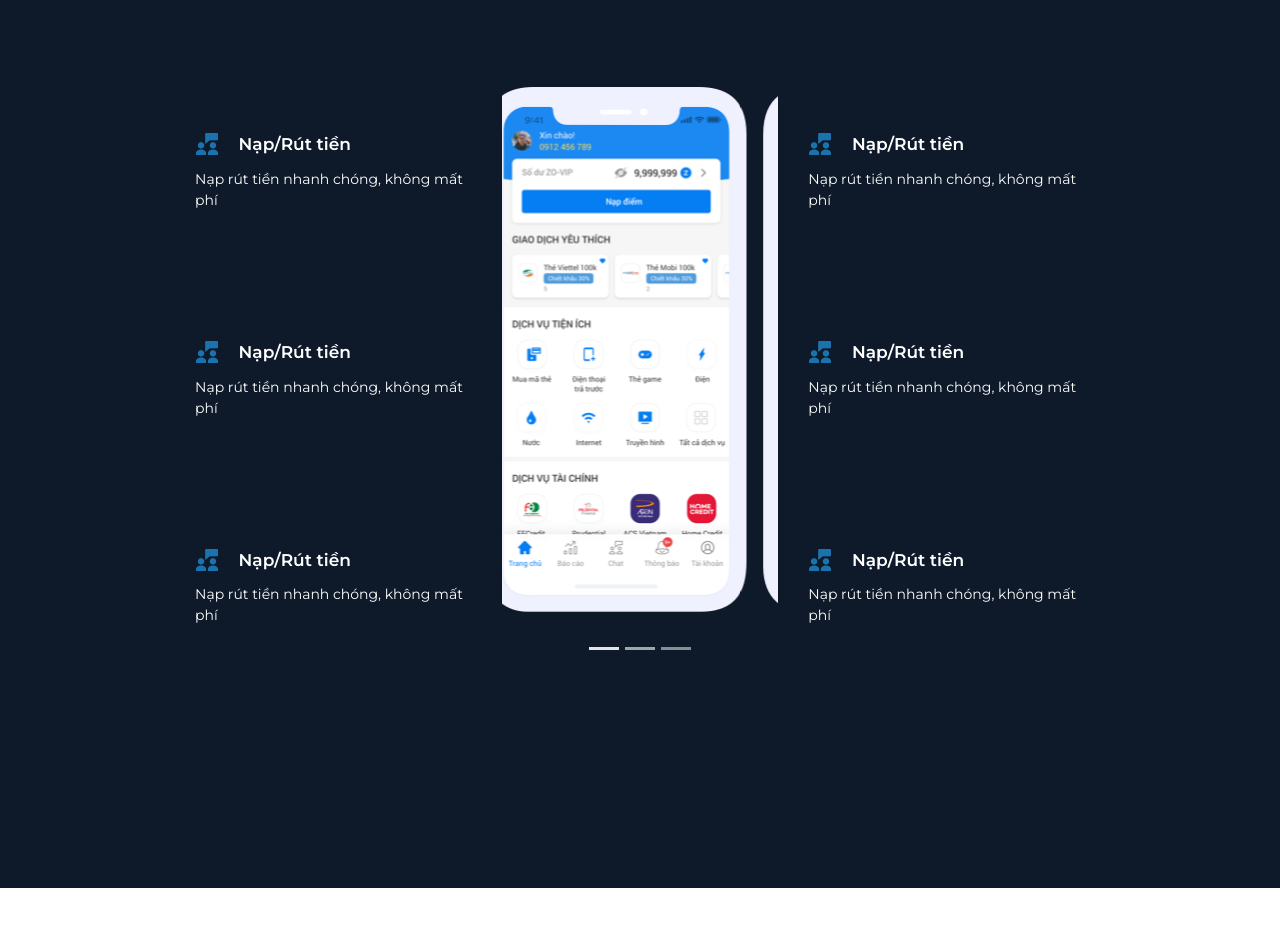
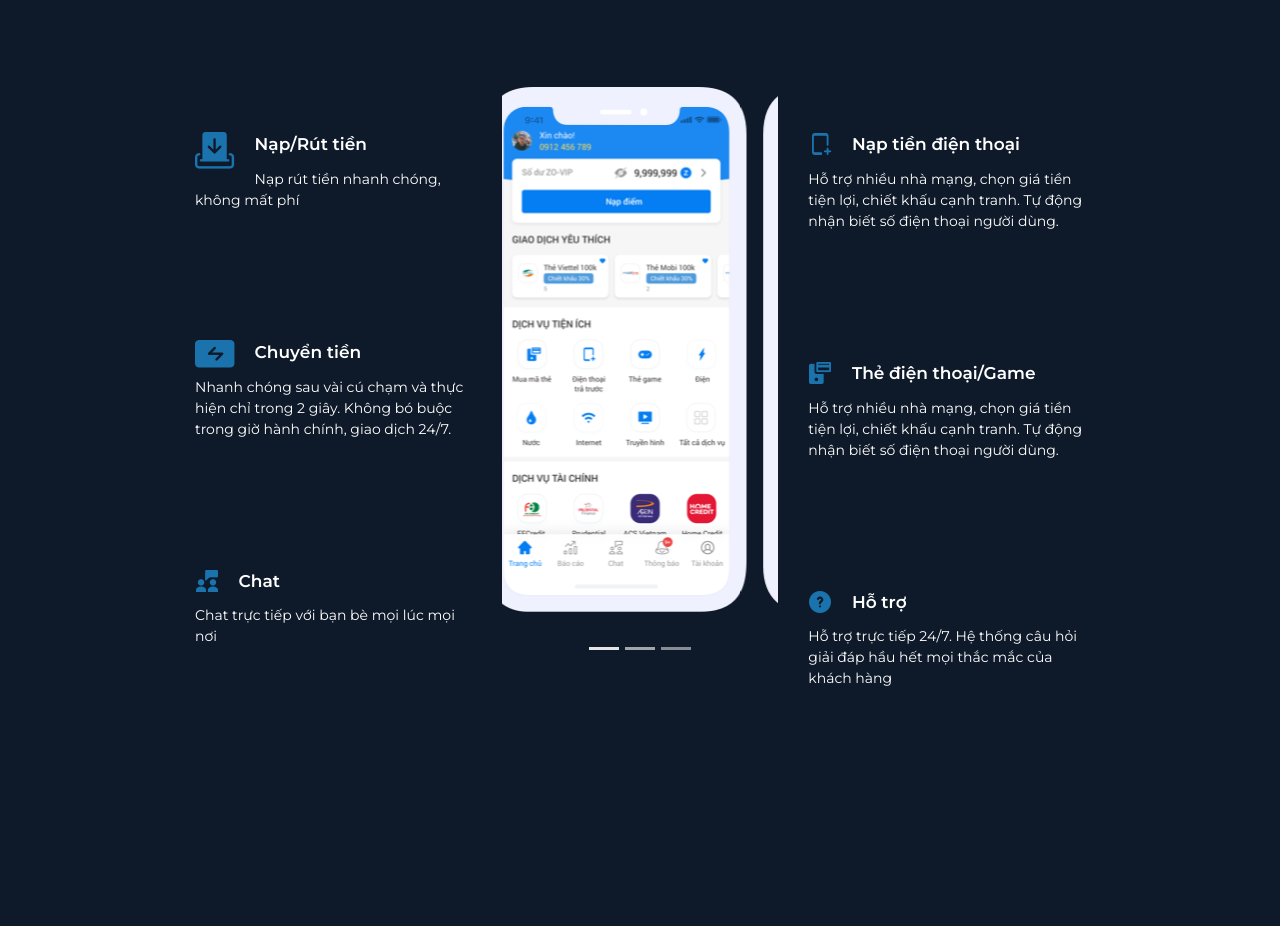
Before and after one commit to gnortpro/ZoTaApp, a plain HTML site: page index.html in a window 1280 px wide. Shown: the part 1620-2546 px from the top of the page. Drawn offline with nearby package versions, Linux system fonts and the light colour scheme.

Commit message:
edit image

```diff
--- a/index.html
+++ b/index.html
@@ -301,7 +301,7 @@
                   <div class="image_with_text" style="margin-bottom: 129px">
                       <div class="image_with_text_container">
                         <img
-                          src="img/chat-active.png"
+                          src="img/group-3.png"
                           class="img-fluid"
                           alt="Responsive image"
                           style="float:left;margin-right: 19.6px;"
@@ -316,15 +316,15 @@
                     <div class="image_with_text" style="margin-bottom: 129px">
                       <div class="image_with_text_container">
                         <img
-                          src="img/chat-active.png"
+                          src="img/group-4.png"
                           class="img-fluid"
                           alt="Responsive image"
                           style="float:left;margin-right: 19.6px;"
                         />
-                        <p style="font-weight:600; font-size: 17px; margin-bottom: 11.4px">Nạp/Rút tiền</p>
+                        <p style="font-weight:600; font-size: 17px; margin-bottom: 11.4px">Chuyển tiền</p>
                       </div>
                       <p style="font-size: 14px;">
-                        Nạp rút tiền nhanh chóng, không mất phí
+                        Nhanh chóng sau vài cú chạm và thực hiện chỉ trong 2 giây. Không bó buộc trong giờ hành chính, giao dịch 24/7.
                       </p>
                     </div>
 
@@ -336,10 +336,10 @@
                           alt="Responsive image"
                           style="float:left;margin-right: 19.6px;"
                         />
-                        <p style="font-weight:600; font-size: 17px; margin-bottom: 11.4px">Nạp/Rút tiền</p>
+                        <p style="font-weight:600; font-size: 17px; margin-bottom: 11.4px">Chat</p>
                       </div>
                       <p style="font-size: 14px;">
-                        Nạp rút tiền nhanh chóng, không mất phí
+                        Chat trực tiếp với bạn bè mọi lúc mọi nơi
                       </p>
                     </div>
 
@@ -379,45 +379,45 @@
                 <div class="image_with_text" style="margin-bottom: 129px">
                   <div class="image_with_text_container">
                     <img
-                      src="img/chat-active.png"
+                      src="img/topup-direct.png"
                       class="img-fluid"
                       alt="Responsive image"
                       style="float:left;margin-right: 19.6px;"
                     />
-                    <p style="font-weight:600; font-size: 17px; margin-bottom: 11.4px">Nạp/Rút tiền</p>
+                    <p style="font-weight:600; font-size: 17px; margin-bottom: 11.4px">Nạp tiền điện thoại</p>
                   </div>
                   <p style="font-size: 14px;">
-                    Nạp rút tiền nhanh chóng, không mất phí
+                    Hỗ trợ nhiều nhà mạng, chọn giá tiền tiện lợi, chiết khấu cạnh tranh. Tự động nhận biết số điện thoại người dùng.
                   </p>
                 </div>
 
                 <div class="image_with_text" style="margin-bottom: 129px">
                   <div class="image_with_text_container">
                     <img
-                      src="img/chat-active.png"
+                      src="img/topup-e-pin.png"
                       class="img-fluid"
                       alt="Responsive image"
                       style="float:left;margin-right: 19.6px;"
                     />
-                    <p style="font-weight:600; font-size: 17px; margin-bottom: 11.4px">Nạp/Rút tiền</p>
+                    <p style="font-weight:600; font-size: 17px; margin-bottom: 11.4px">Thẻ điện thoại/Game</p>
                   </div>
                   <p style="font-size: 14px;">
-                    Nạp rút tiền nhanh chóng, không mất phí
+                    Hỗ trợ nhiều nhà mạng, chọn giá tiền tiện lợi, chiết khấu cạnh tranh. Tự động nhận biết số điện thoại người dùng.
                   </p>
                 </div>
 
                 <div class="image_with_text" style="margin-bottom: 129px">
                   <div class="image_with_text_container">
                     <img
-                      src="img/chat-active.png"
+                      src="img/fill.png"
                       class="img-fluid"
                       alt="Responsive image"
                       style="float:left;margin-right: 19.6px;"
                     />
-                    <p style="font-weight:600; font-size: 17px; margin-bottom: 11.4px">Nạp/Rút tiền</p>
+                    <p style="font-weight:600; font-size: 17px; margin-bottom: 11.4px">Hỗ trợ</p>
                   </div>
                   <p style="font-size: 14px;">
-                    Nạp rút tiền nhanh chóng, không mất phí
+                    Hỗ trợ trực tiếp 24/7. Hệ thống câu hỏi giải đáp hầu hết mọi thắc mắc của khách hàng
                   </p>
                 </div>
 
```
Also changed, not shown: img/fill.png (added), img/group-3.png (added), img/group-4.png (added).
